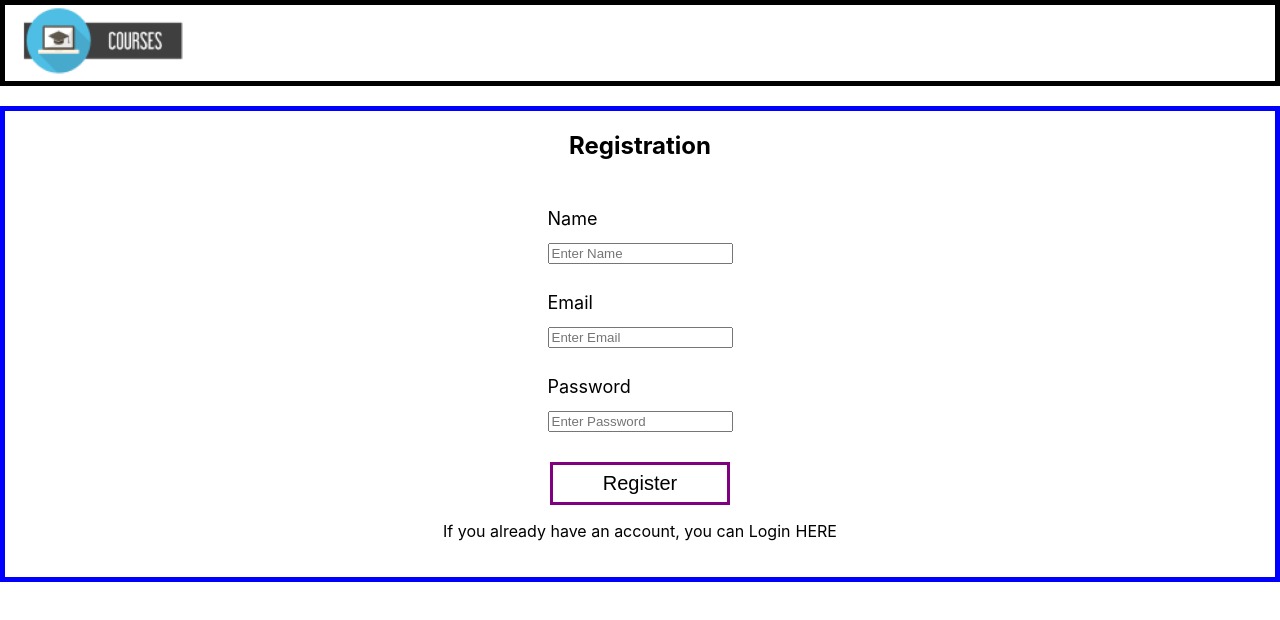
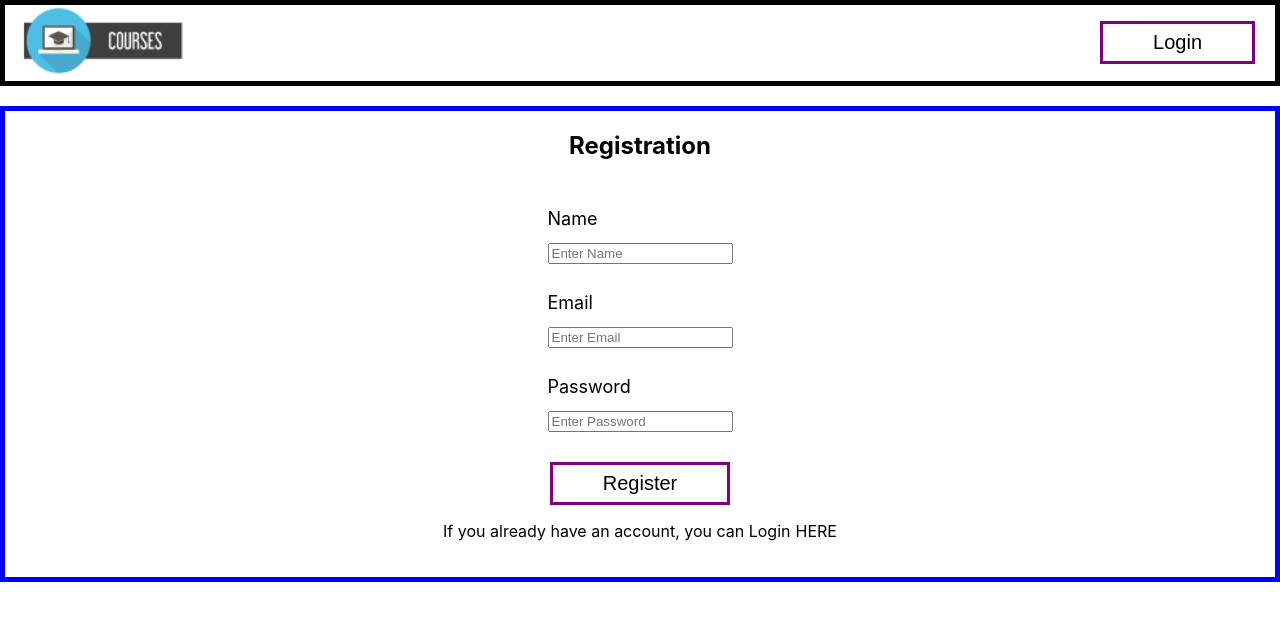
Before and after one commit to Applewhz/react-fundamentals-10, a React (Create React App) app in the folder react-fundamentals-course/: page /register in a window 1280 px wide. Shown: the top 620 px of the page. Built offline with nearby package versions, Linux system fonts and the light colour scheme.

Commit message:
commit 3
update

```diff
--- a/react-fundamentals-course/package.json
+++ b/react-fundamentals-course/package.json
@@ -6,6 +6,7 @@
     "@testing-library/jest-dom": "^5.16.4",
     "@testing-library/react": "^13.3.0",
     "@testing-library/user-event": "^13.5.0",
+    "axios": "^0.27.2",
     "react": "^18.2.0",
     "react-dom": "^18.2.0",
     "react-router-dom": "^6.3.0",
--- a/react-fundamentals-course/src/Routes/Routes.jsx
+++ b/react-fundamentals-course/src/Routes/Routes.jsx
@@ -7,7 +7,6 @@ import { Courses } from '../components/Courses/Courses'
 import Home from '../components/Home/Home'
 import { CreateCourse } from '../components/CreateCourse/CreateCourse'
 import { Header } from '../components/Header/Header'
-import { faTemperature4 } from '@fortawesome/free-solid-svg-icons'
 
 const AppRoutes = (props) => {
   return (
--- a/react-fundamentals-course/src/components/CourseInfo/CourseInfo.jsx
+++ b/react-fundamentals-course/src/components/CourseInfo/CourseInfo.jsx
@@ -1,5 +1,4 @@
 import React from "react";
-import axios from 'axios';
 import { useState, useEffect } from "react";
 import { useParams, Link } from "react-router-dom";
 import './CourseInfo.css';
--- a/react-fundamentals-course/src/components/Courses/Courses.jsx
+++ b/react-fundamentals-course/src/components/Courses/Courses.jsx
@@ -7,7 +7,6 @@ import { CreateCourse } from "../CreateCourse/CreateCourse";
 import { displayDurationInHoursAndMinutes } from '../../helpers/getCourseDuration';
 import './Courses.css';
 import { Link, useNavigate } from 'react-router-dom'
-import axios from 'axios'
 // import {mockedCoursesList, mockedAuthorsList} from '../../constants/MockedData'
 
 
--- a/react-fundamentals-course/src/components/Header/Header.jsx
+++ b/react-fundamentals-course/src/components/Header/Header.jsx
@@ -3,7 +3,6 @@ import { Logo } from "./components/Logo/Logo";
 import { Button } from "../../common/Button/Button";
 import './Header.css';
 import { Link, useNavigate } from 'react-router-dom'
-import axios from 'axios'
 import { useState, useEffect } from "react";
 
 export const Header = () => {
@@ -13,11 +12,11 @@ export const Header = () => {
     const [loginStatus, setLoginStatus] = useState('');
 
     useEffect(() => {
-        setUserNameData(localStorage.name)
+        localStorage.clear()
     }, [])
 
     useEffect(() => {
-        setLoginStatus('Logout');
+        localStorage.length > 0 ? setLoginStatus('Logout') : setLoginStatus('Login')
     }, [localStorage.name, userNameData])
 
     useEffect(() => {
@@ -27,17 +26,16 @@ export const Header = () => {
     const onClickHandler = (event) => {
         event.preventDefault()
         if(loginStatus === 'Logout'){
+            console.log(localStorage)
             localStorage.clear()
             setLoginStatus('Login');
             setUserNameData('');
             navigate('/login');
         } else {
-            setLoginStatus('Logout');
+            localStorage.length > 0 ? setLoginStatus('Logout') : setLoginStatus('Login')
         }
     }
 
-
-    if(localStorage.length > 0){
         return (
             <div className='header'>
                 <div className='logo'>
@@ -45,19 +43,8 @@ export const Header = () => {
                 </div>
                 <div className='button'>
                     <p className='userName'>{userNameData}</p>
-                    {/* <Link to='./login'> */}
-                        <Button title={loginStatus} onClickFunction={onClickHandler}/>
-                    {/* </Link> */}
+                    <Button title={loginStatus} onClickFunction={onClickHandler}/>
                 </div>
             </div>
         )
-    } else {
-        return (
-            <div className='header'>
-                <div className='logo'>
-                    <Logo />
-                </div>
-            </div>
-        )
-    }
 }
```
Also changed, not shown: 1 other file (tests, documents, lock files or other folders).
